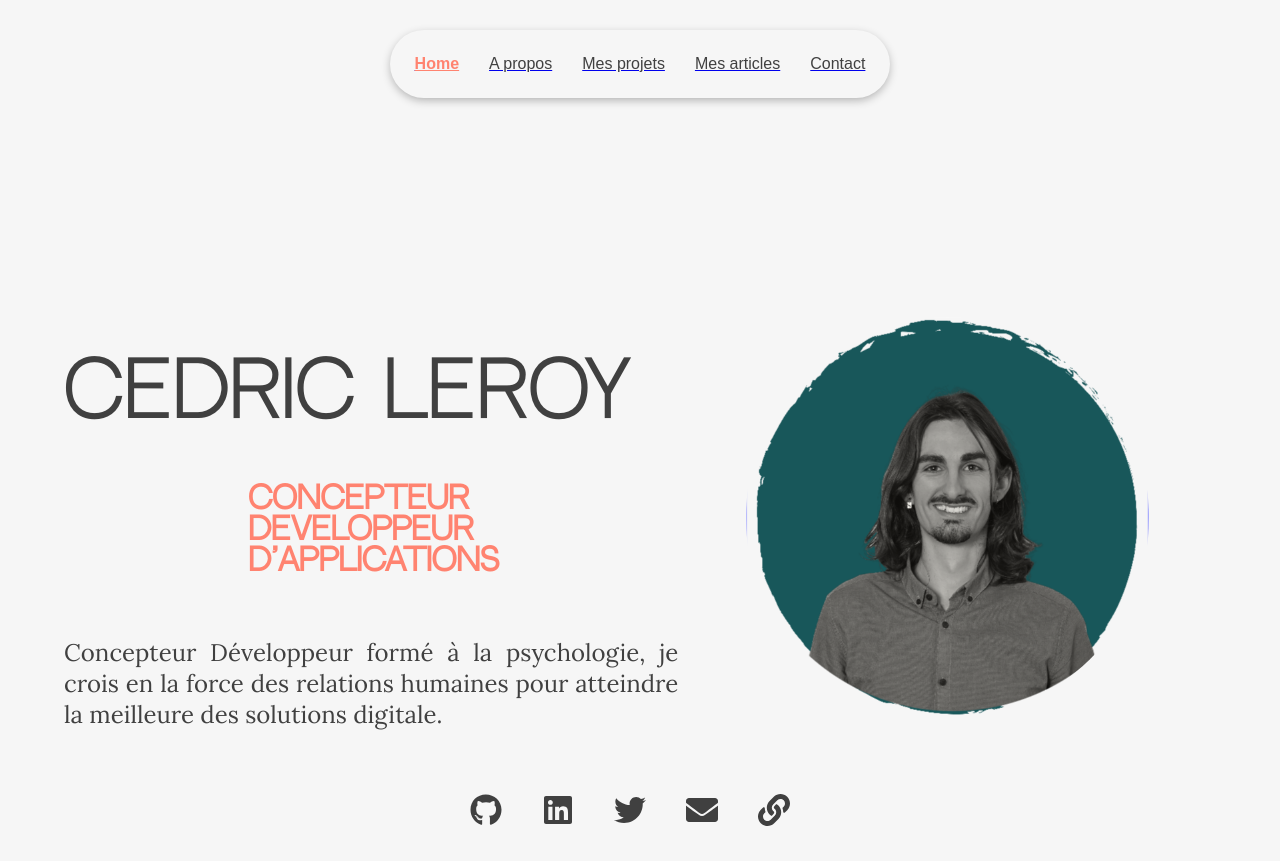
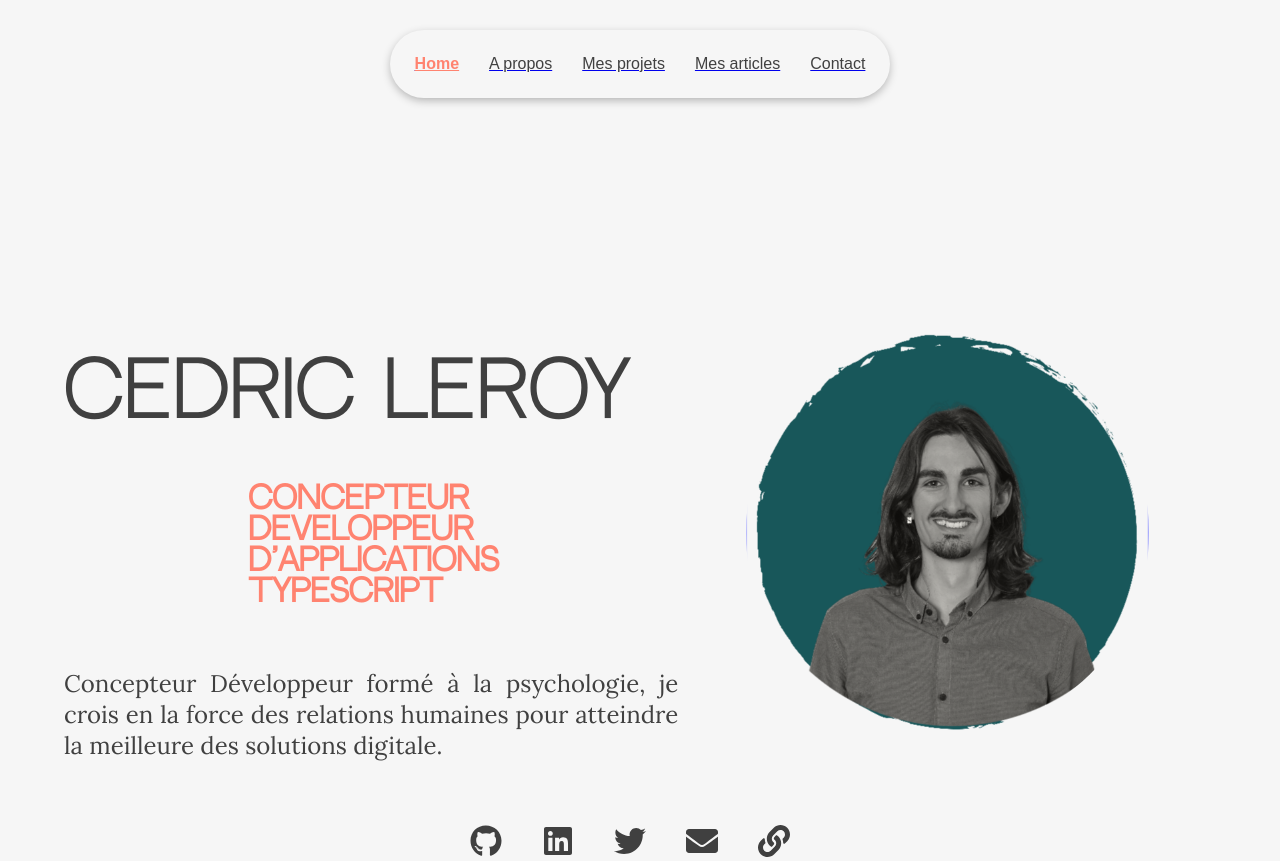
Before and after one commit to C2dricLeroy/portfolio-next-front, a Next.js app: page /home in a window 1280 px wide. Before the commit the page ends 830 px from the top, so only its background shows below. Built offline with nearby package versions, Linux system fonts and the light colour scheme.

Commit message:
fix(home): fix typo for h2

```diff
--- a/src/app/home/page.tsx
+++ b/src/app/home/page.tsx
@@ -12,7 +12,7 @@ export default function Home() {
                 <div className={styles.textContainer}>
                     <div className={styles.text}>
                         <h1 className={styles.title}>CEDRIC LEROY</h1>
-                        <h2 className={styles.subTitle}>Concepteur Développeur d&apos;applications</h2>
+                        <h2 className={styles.subTitle}>Concepteur Développeur d&apos;applications TypeScript</h2>
                         <p className={styles.paragraph}>
                             Concepteur Développeur formé à la psychologie, je crois en la force des relations humaines
                             pour atteindre la meilleure des solutions digitale.
--- a/src/app/home/style.module.css
+++ b/src/app/home/style.module.css
@@ -46,6 +46,7 @@
     margin-left: 30%;
     margin-bottom: 60px;
     color: #FF8370;
+    text-align: start;
     font-weight: 600
 }
 
```
